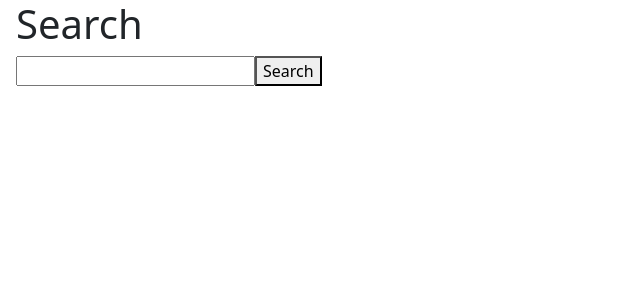
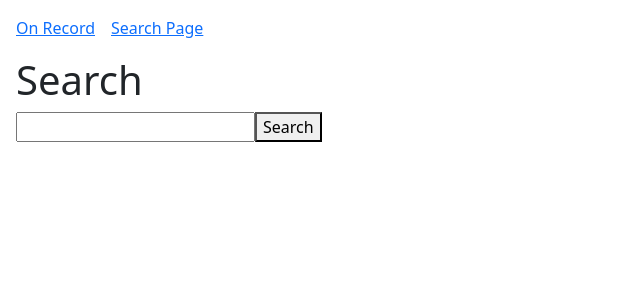
Before and after one commit to JAMESBRADLEY99/on-record-fe, a React (Create React App) app: page /search in a window 1280 px wide. Shown: the top 300 px of the page, without its empty margins (0-640 px from the left). Built offline with nearby package versions, Linux system fonts and the light colour scheme.

Commit message:
add routing

```diff
--- a/package.json
+++ b/package.json
@@ -10,6 +10,7 @@
     "bootstrap": "^5.3.6",
     "react": "^19.1.0",
     "react-dom": "^19.1.0",
+    "react-router-dom": "^7.7.0",
     "react-scripts": "5.0.1",
     "web-vitals": "^2.1.4"
   },
--- a/src/App.css
+++ b/src/App.css
@@ -24,6 +24,13 @@
   color: white;
 }
 
+.custom-navbar {
+  display: flex;
+  gap: 16px; /* space between links */
+  padding: 16px;
+}
+
+
 .App-link {
   color: #61dafb;
 }
--- a/src/App.js
+++ b/src/App.js
@@ -1,41 +1,21 @@
 import './App.css';
-import React, { useState } from 'react';
+import React from 'react';
+import { BrowserRouter as Router, Routes, Route, Link } from 'react-router-dom';
+import HomePage from './pages/HomePage';
+import SearchPage from './pages/SearchPage';
 
 function App() {
-  const [searchText, setSearchText] = useState('');
-  const [results, setResults] = useState([]);
-
-  const handleSearch = (e) => {
-    e.preventDefault();
-    if (!searchText) {
-      return;
-    }
-    fetch(`http://localhost:9000/searchAlbums/${searchText}`)
-      .then(res => res.json())
-      .then(data => setResults(data))
-  };
-
   return (
-    <div className="main">
-      <h1>Search</h1>
-      <form onSubmit={handleSearch}>
-        <input
-          value={searchText}
-          onChange={(e) => setSearchText(e.target.value)}
-        />
-        <button type="submit">Search</button>
-      </form>
-      <ul className="no-bullets">
-        {results.map((item, index) => (
-          <>
-          <li key={index}>
-            <a href={`https://open.spotify.com/album/${item.album_id}`}>{item.name}</a>
-          </li>
-            <p className="artist" >{item.artist}</p>
-          </>
-        ))}
-      </ul>
-    </div>
+    <Router>
+      <nav className="custom-navbar">
+        <Link to="/">On Record</Link>
+        <Link to="/search">Search Page</Link>
+      </nav>
+      <Routes>
+        <Route path="/" element={<HomePage />} />
+        <Route path="/search" element={<SearchPage />} />
+      </Routes>
+    </Router>
   );
 }
 
--- /dev/null
+++ b/src/pages/HomePage.js
@@ -0,0 +1,11 @@
+import React from 'react';
+
+function HomePage() {
+  return (
+  <div className='main'>
+    <h1>On Record</h1>
+  </div>
+  )
+}
+
+export default HomePage;
--- /dev/null
+++ b/src/pages/SearchPage.js
@@ -0,0 +1,41 @@
+import React, { useState } from 'react';
+
+function SearchPage() {
+  const [searchText, setSearchText] = useState('');
+  const [results, setResults] = useState([]);
+
+  const handleSearch = (e) => {
+    e.preventDefault();
+    if (!searchText) {
+      return;
+    }
+    fetch(`http://localhost:9000/searchAlbums/${searchText}`)
+      .then(res => res.json())
+      .then(data => setResults(data))
+  };
+
+  return (
+    <div className="main">
+      <h1>Search</h1>
+      <form onSubmit={handleSearch}>
+        <input
+          value={searchText}
+          onChange={(e) => setSearchText(e.target.value)}
+        />
+        <button type="submit">Search</button>
+      </form>
+      <ul className="no-bullets">
+        {results.map((item, index) => (
+          <>
+          <li key={index}>
+            <a href={`https://open.spotify.com/album/${item.album_id}`}>{item.name}</a>
+          </li>
+            <p className="artist" >{item.artist}</p>
+          </>
+        ))}
+      </ul>
+    </div>
+  );
+}
+
+export default SearchPage;
```
Also changed, not shown: 1 other file (tests, documents, lock files or other folders).
